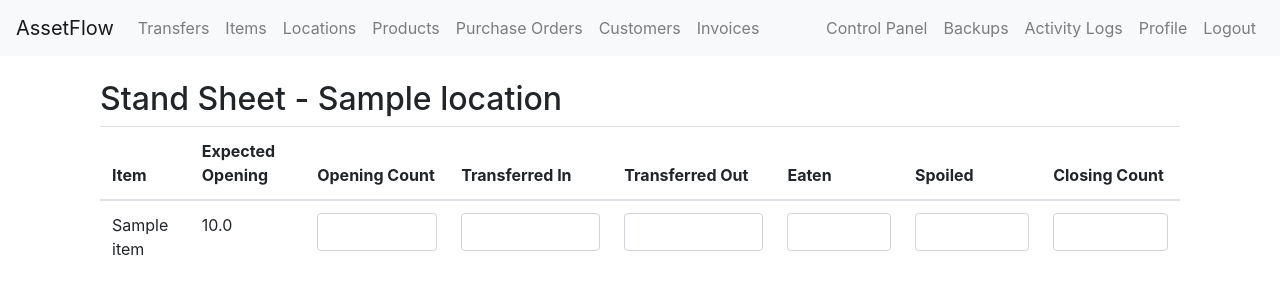
After one commit to 0xCarti/InvoiceManager, a Flask app: page /locations/1/stand_sheet in a window 1280 px wide. The commit adds this page. Shown: the top 300 px of the page. Run offline with Flask 3, Linux system fonts and the light colour scheme; a user stored in the database is signed in; tables that the repository leaves empty hold one stand-in row (values such as "Sample post"); parts of the project's set-up code (start-up, migrations or seed data) failed here and were passed over; some libraries are stand-ins or nearby versions.

Commit message:
Add location product assignments and stand sheet

```diff
--- a/app/forms.py
+++ b/app/forms.py
@@ -47,7 +47,12 @@ class SignupForm(FlaskForm):
 
 class LocationForm(FlaskForm):
     name = StringField('Location Name', validators=[DataRequired(), Length(min=2, max=100)])
+    products = SelectMultipleField('Products', coerce=int)
     submit = SubmitField('Submit')
+
+    def __init__(self, *args, **kwargs):
+        super(LocationForm, self).__init__(*args, **kwargs)
+        self.products.choices = [(p.id, p.name) for p in Product.query.all()]
 
 
 class ItemForm(FlaskForm):
--- a/app/routes/routes.py
+++ b/app/routes/routes.py
@@ -28,6 +28,7 @@ from app.models import (
     TransferItem,
     Customer,
     Product,
+    LocationStandItem,
     Invoice,
     InvoiceProduct,
     ProductRecipeItem,
@@ -67,7 +68,21 @@ def add_location():
     form = LocationForm()
     if form.validate_on_submit():
         new_location = Location(name=form.name.data)
+        selected_products = [db.session.get(Product, pid) for pid in form.products.data]
+        new_location.products = selected_products
         db.session.add(new_location)
+        db.session.commit()
+
+        # Add stand sheet items for countable recipe items
+        for product_obj in selected_products:
+            for recipe_item in product_obj.recipe_items:
+                if recipe_item.countable:
+                    exists = LocationStandItem.query.filter_by(
+                        location_id=new_location.id,
+                        item_id=recipe_item.item_id
+                    ).first()
+                    if not exists:
+                        db.session.add(LocationStandItem(location_id=new_location.id, item_id=recipe_item.item_id))
         db.session.commit()
         log_activity(f'Added location {new_location.name}')
         flash('Location added successfully!')
@@ -82,19 +97,53 @@ def edit_location(location_id):
     if location is None:
         abort(404)
     form = LocationForm(obj=location)
+    if request.method == 'GET':
+        form.products.data = [p.id for p in location.products]
 
     if form.validate_on_submit():
-        form.populate_obj(location)
+        location.name = form.name.data
+        selected_products = [db.session.get(Product, pid) for pid in form.products.data]
+        location.products = selected_products
+        db.session.commit()
+
+        # Ensure stand sheet items exist for new products
+        for product_obj in selected_products:
+            for recipe_item in product_obj.recipe_items:
+                if recipe_item.countable:
+                    exists = LocationStandItem.query.filter_by(
+                        location_id=location.id,
+                        item_id=recipe_item.item_id
+                    ).first()
+                    if not exists:
+                        db.session.add(LocationStandItem(location_id=location.id, item_id=recipe_item.item_id))
         db.session.commit()
         log_activity(f'Edited location {location.id}')
         flash('Location updated successfully.', 'success')
-        return redirect(url_for('location.edit_location', location_id=location.id))
+        return redirect(url_for('locations.edit_location', location_id=location.id))
 
     # Query for completed transfers to this location
     transfers_to_location = Transfer.query.filter_by(to_location_id=location_id, completed=True).all()
 
     return render_template('locations/edit_location.html', form=form, location=location,
                            transfers=transfers_to_location)
+
+
+@location.route('/locations/<int:location_id>/stand_sheet')
+@login_required
+def view_stand_sheet(location_id):
+    location = db.session.get(Location, location_id)
+    if location is None:
+        abort(404)
+
+    items = []
+    seen = set()
+    for product_obj in location.products:
+        for recipe_item in product_obj.recipe_items:
+            if recipe_item.countable and recipe_item.item_id not in seen:
+                seen.add(recipe_item.item_id)
+                items.append(recipe_item.item)
+
+    return render_template('locations/stand_sheet.html', location=location, items=items)
 
 
 @location.route('/locations')
--- a/app/templates/locations/add_location.html
+++ b/app/templates/locations/add_location.html
@@ -9,6 +9,10 @@
             {{ form.name.label(class="form-label") }}
             {{ form.name(class="form-control") }}
         </div>
+        <div class="form-group">
+            {{ form.products.label(class="form-label") }}
+            {{ form.products(class="form-control", multiple=True) }}
+        </div>
         {{ form.submit(class="btn btn-primary") }}
     </form>
 </div>
--- a/app/templates/locations/edit_location.html
+++ b/app/templates/locations/edit_location.html
@@ -8,6 +8,10 @@
         <div class="form-group">
             {{ form.name.label(class="form-label") }}
             {{ form.name(class="form-control") }}
+        </div>
+        <div class="form-group">
+            {{ form.products.label(class="form-label") }}
+            {{ form.products(class="form-control", multiple=True) }}
         </div>
         {{ form.submit(class="btn btn-primary") }}
     </form>
--- /dev/null
+++ b/app/templates/locations/stand_sheet.html
@@ -0,0 +1,35 @@
+{% extends 'base.html' %}
+
+{% block content %}
+<div class="container mt-4">
+    <h2>Stand Sheet - {{ location.name }}</h2>
+    <table class="table">
+        <thead>
+            <tr>
+                <th>Item</th>
+                <th>Expected Opening</th>
+                <th>Opening Count</th>
+                <th>Transferred In</th>
+                <th>Transferred Out</th>
+                <th>Eaten</th>
+                <th>Spoiled</th>
+                <th>Closing Count</th>
+            </tr>
+        </thead>
+        <tbody>
+            {% for item in items %}
+            <tr>
+                <td>{{ item.name }}</td>
+                <td>{{ item.quantity }}</td>
+                <td><input type="number" class="form-control" name="open_{{ item.id }}"></td>
+                <td><input type="number" class="form-control" name="in_{{ item.id }}"></td>
+                <td><input type="number" class="form-control" name="out_{{ item.id }}"></td>
+                <td><input type="number" class="form-control" name="eaten_{{ item.id }}"></td>
+                <td><input type="number" class="form-control" name="spoiled_{{ item.id }}"></td>
+                <td><input type="number" class="form-control" name="close_{{ item.id }}"></td>
+            </tr>
+            {% endfor %}
+        </tbody>
+    </table>
+</div>
+{% endblock %}
--- a/app/templates/locations/view_locations.html
+++ b/app/templates/locations/view_locations.html
@@ -17,6 +17,7 @@
                 <td>{{ location.name }}</td>
                 <td>
                     <a href="{{ url_for('locations.edit_location', location_id=location.id) }}" class="btn btn-info">Edit</a>
+                    <a href="{{ url_for('locations.view_stand_sheet', location_id=location.id) }}" class="btn btn-secondary">Stand Sheet</a>
                     <form action="{{ url_for('locations.delete_location', location_id=location.id) }}" method="post" class="d-inline">
                         <button type="submit" class="btn btn-danger">Delete</button>
                     </form>
```
Also changed, not shown: app/models.py (+20 -0 lines).
